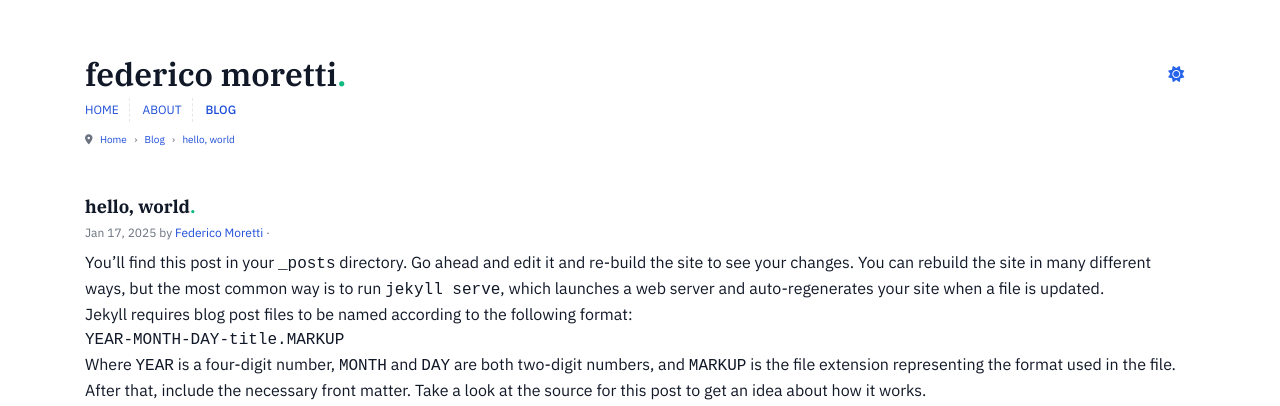
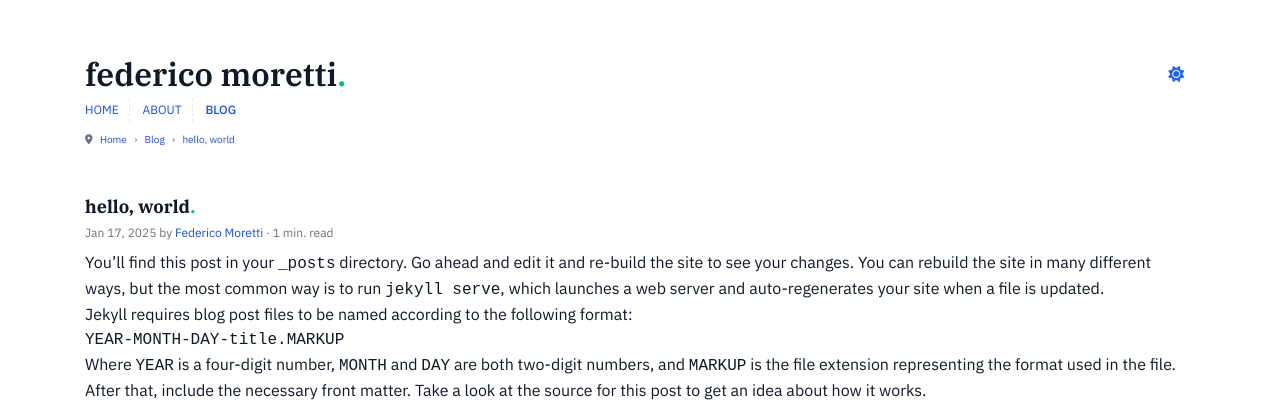
Before and after one commit to fedtti/fedtti.github.io, a Jekyll site: the page built from _posts/2025-01-17-hello-world.md, in a window 1280 px wide. Shown: the top 406 px of the page. Built offline with Jekyll 4.4.1, drawn with Linux system fonts in a browser that asks for light colours.

Commit message:
feat: add 'min. read' detail to blog posts

```diff
--- a/_config.yml
+++ b/_config.yml
@@ -10,7 +10,8 @@ collections:
     output: true
     permalink: /blog/:title/
 
-description:
+description: >-
+  Software developer proficient in creating solutions using HTML, CSS, and JavaScript.
 
 exclude: [
   CNAME,
@@ -18,7 +19,11 @@ exclude: [
   README.md
 ]
 
-id: urn:uuid:e32f7e38-2b5c-3b84-a32e-132e12179e93 # TODO: @fedtti - Generate a new UUID automatically via plugin.
+id: urn:uuid:e32f7e38-2b5c-3b84-a32e-132e12179e93 # TODO: @fedtti - Generate a new UUID automatically via Jekyll UUIDv3 Plugin (yet to be implemented).
+
+og_description: >-
+  Italian software developer who helps BPOs in digital transformation with AI by creating solutions using HTML, CSS, and JavaScript.
+og_title: Federico Moretti AKA “fedtti”
 
 pagination:
   enabled: true
@@ -34,6 +39,6 @@ sass:
 
 timezone: Europe/Rome
 
-title:
+title: Federico Moretti AKA “fedtti” • Software Developer
 
 url: https://federicomoretti.it
--- a/_includes/head.html
+++ b/_includes/head.html
@@ -3,13 +3,16 @@
   <meta http-equiv="x-ua-compatible" content="ie=edge, chrome=1">
   <meta name="viewport" content="width=device-width, initial-scale=1">
   <title>
-    {{ page.title }}
-  </title> <!-- TODO: @fedtti -->
-  <meta name="description" content="{{ page.description }}">
+    {{ page.title | default: site.title }}
+    {% if page.url != '/' %}
+    | {{ site.og_title }}
+    {% endif %}
+  </title>
+  <meta name="description" content="{{ page.description | default: site.description }}">
   <meta name="robots" content="{%- if page.url == '/404.html' -%}noindex{%- else -%}index{%- endif -%}, follow, noarchive"> <!-- TODO: @fedtti -->
   {% if page.url != '/404.html' %}
-  <meta property="og:title" content="{{ page.og_title }}">
-  <meta property="og:description" content="{{ page.og_description }}">
+  <meta property="og:title" content="{{ page.og_title | default: site.og_title }}">
+  <meta property="og:description" content="{{ page.og_description | default: site.og_description }}">
   <link property="og:url" href="{{ page.url | absolute_url | remove: 'index.html' }}">
   {% endif %}
   <link rel="apple-touch-icon" sizes="76x76" href="{{ 'assets/img/apple-touch-icon-76x76.png' | relative_url }}">
--- a/_layouts/post.html
+++ b/_layouts/post.html
@@ -4,7 +4,7 @@ layout: html
 <article id="" itemscope itemtype="https://schema.org/BlogPosting" itemid="{{ page.url | absolute_url }}"> <!-- TODO: @fedtti - Add URN as ID. -->
   <header>
     <h3 itemprop="headline">{{ page.title }}</h3>
-    <p><time datetime="{{ page.date | date_to_xmlschema }}" itemprop="datePublished">{{ page.date | date: '%b %d, %Y' }}</time> by <span itemprop="author"><span itemprop="name"><a href="/about/#contents" itemscope itemtype="https://schema.org/Person" itemprop="url">{{ site.author.full_name }}</a></span></span> · </p>
+    <p><time datetime="{{ page.date | date_to_xmlschema }}" itemprop="datePublished">{{ page.date | date: '%b %d, %Y' }}</time> by <span itemprop="author"><span itemprop="name"><a href="/about/#contents" itemscope itemtype="https://schema.org/Person" itemprop="url">{{ site.author.full_name }}</a></span></span> · {{ page.content | number_of_words | divided_by: 180 }} min. read</p>
   </header>
 
   <section itemprop="articleBody">
```
Also changed, not shown: index.md (+0 -6 lines).
